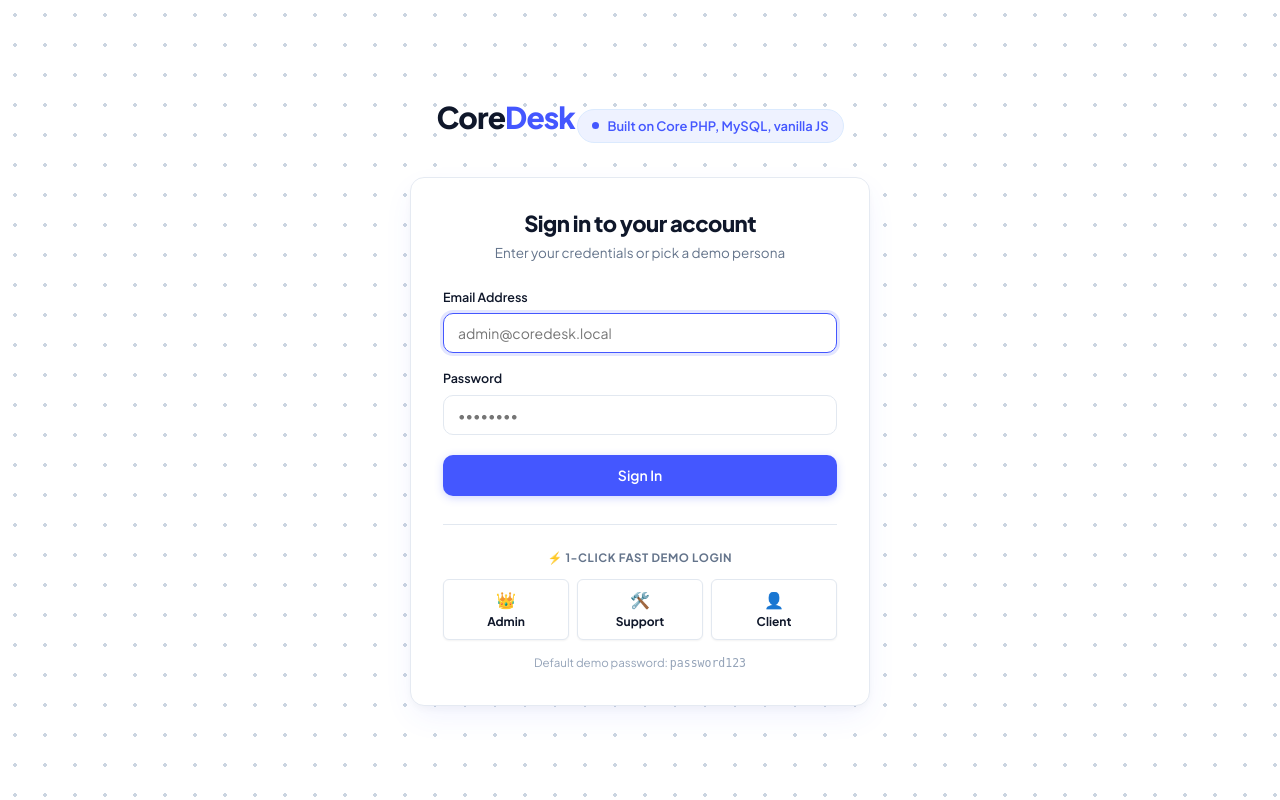
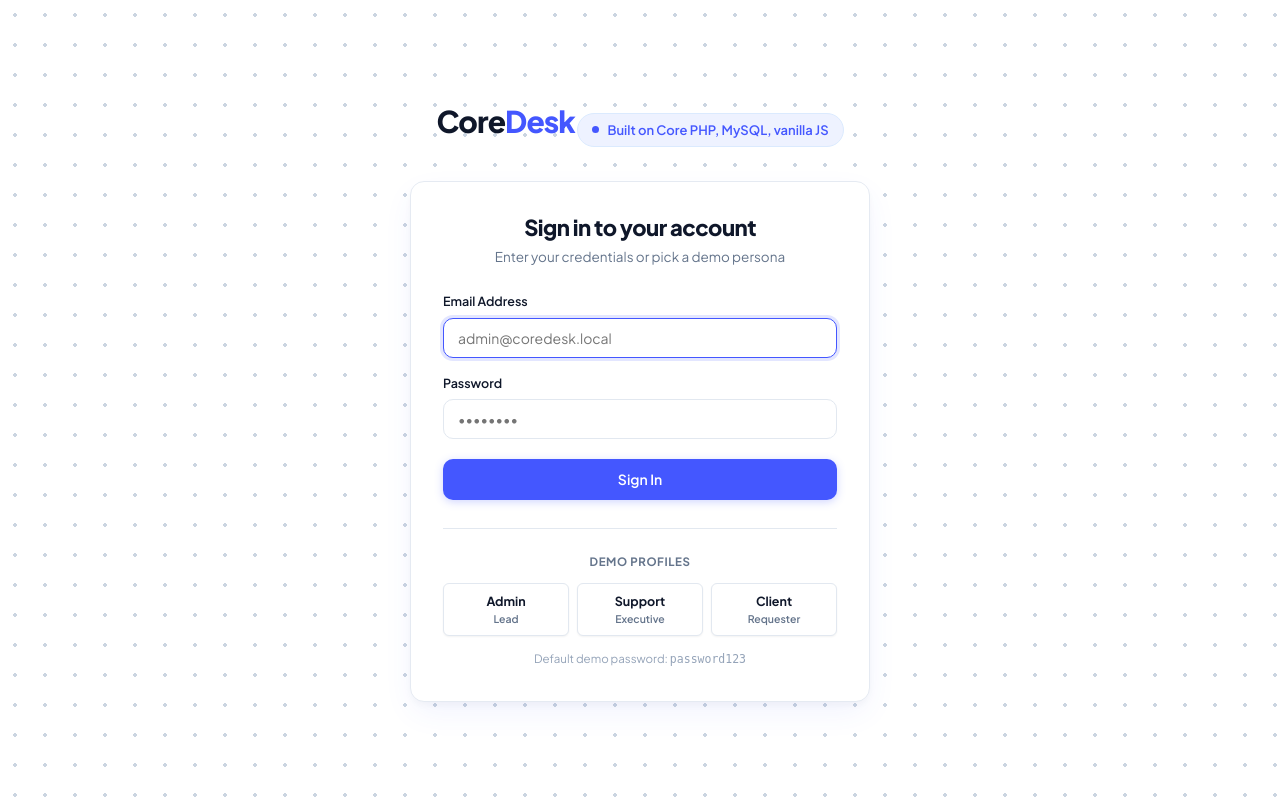
Before and after one commit to dikshadamahe/CoreDesk, a PHP site: page /login.php in a window 1280 px wide. Run offline with PHP 8.4, Linux system fonts and the light colour scheme.

Commit message:
fix(auth): fix instant role switching with dedicated handler and remove all emojis across UI

```diff
--- a/assets/js/app.js
+++ b/assets/js/app.js
@@ -25,8 +25,8 @@ function showToast(message, type = 'success') {
 
     const toast = document.createElement('div');
     toast.className = `toast-alert toast-${type === 'error' ? 'error' : 'success'}`;
-    const icon = type === 'error' ? '⚠️' : '✅';
-    toast.innerHTML = `<span>${icon}</span> <span>${escapeHtml(message)}</span>`;
+    const label = type === 'error' ? 'Notice:' : 'Success:';
+    toast.innerHTML = `<span style="font-weight:700;">${label}</span> <span>${escapeHtml(message)}</span>`;
 
     container.appendChild(toast);
     setTimeout(() => {
@@ -203,7 +203,7 @@ function appendReplyToThread(reply) {
                     <span class="lozenge lozenge-inprogress" style="font-size: 9px; padding: 1px 5px; margin-left: 4px;">
                         ${escapeHtml((reply.user_role || 'Agent').toUpperCase())}
                     </span>
-                    ${isInternal ? '<span class="lozenge" style="background: #FFE380; color: #614700; border: 1px solid #FFAB00; font-size: 9px; margin-left: 4px;">🔒 Private Staff Note</span>' : ''}
+                    ${isInternal ? '<span class="status-pill status-inprogress" style="font-size: 9.5px; padding: 1px 6px; margin-left: 4px;">Private Staff Note</span>' : ''}
                 </div>
             </div>
             <span style="font-size: 11.5px; color: var(--text-muted);">Just now</span>
--- a/login.php
+++ b/login.php
@@ -1,7 +1,7 @@
 <?php
 // =====================================================================
 // login.php
-// Clean SaaS Authentication Portal (Dot Grid Background & Vibrant Blue)
+// Clean SaaS Authentication Portal (Dot Grid Background & Royal Blue)
 // =====================================================================
 
 declare(strict_types=1);
@@ -9,7 +9,8 @@ declare(strict_types=1);
 require_once __DIR__ . '/config/auth.php';
 require_once __DIR__ . '/config/database.php';
 
-if (isLoggedIn()) {
+// Only redirect if GET request and already logged in
+if ($_SERVER['REQUEST_METHOD'] === 'GET' && isLoggedIn()) {
     header('Location: index.php');
     exit;
 }
@@ -118,27 +119,26 @@ $csrfToken = generateCsrfToken();
             </button>
         </form>
 
-        <!-- 1-Click Persona Quick Switcher -->
+        <!-- 1-Click Persona Quick Switcher (Zero Emojis) -->
         <div style="margin-top: 28px; padding-top: 24px; border-top: 1px solid var(--border-subtle); text-align: center;">
             <span style="font-size: 11.5px; font-weight: 700; text-transform: uppercase; letter-spacing: 0.05em; color: var(--text-muted); display: block; margin-bottom: 12px;">
-                ⚡ 1-Click Fast Demo Login
+                Demo Profiles
             </span>
 
-            <form method="POST" action="login.php" style="display: grid; grid-template-columns: 1fr 1fr 1fr; gap: 8px;">
-                <input type="hidden" name="csrf_token" value="<?= e($csrfToken) ?>">
-                <button type="submit" name="quick_login_role" value="admin" class="btn btn-secondary btn-sm" style="flex-direction: column; gap: 4px; padding: 10px 4px;">
-                    <span style="font-size: 16px;">👑</span>
-                    <strong style="font-size: 12px;">Admin</strong>
-                </button>
-                <button type="submit" name="quick_login_role" value="agent" class="btn btn-secondary btn-sm" style="flex-direction: column; gap: 4px; padding: 10px 4px;">
-                    <span style="font-size: 16px;">🛠️</span>
-                    <strong style="font-size: 12px;">Support</strong>
-                </button>
-                <button type="submit" name="quick_login_role" value="customer" class="btn btn-secondary btn-sm" style="flex-direction: column; gap: 4px; padding: 10px 4px;">
-                    <span style="font-size: 16px;">👤</span>
-                    <strong style="font-size: 12px;">Client</strong>
-                </button>
-            </form>
+            <div style="display: grid; grid-template-columns: 1fr 1fr 1fr; gap: 8px;">
+                <a href="switch-role.php?role=admin" class="btn btn-secondary btn-sm" style="flex-direction: column; gap: 2px; padding: 10px 4px;">
+                    <strong style="font-size: 12.5px;">Admin</strong>
+                    <span style="font-size: 10.5px; color: var(--text-muted);">Lead</span>
+                </a>
+                <a href="switch-role.php?role=agent" class="btn btn-secondary btn-sm" style="flex-direction: column; gap: 2px; padding: 10px 4px;">
+                    <strong style="font-size: 12.5px;">Support</strong>
+                    <span style="font-size: 10.5px; color: var(--text-muted);">Executive</span>
+                </a>
+                <a href="switch-role.php?role=customer" class="btn btn-secondary btn-sm" style="flex-direction: column; gap: 2px; padding: 10px 4px;">
+                    <strong style="font-size: 12.5px;">Client</strong>
+                    <span style="font-size: 10.5px; color: var(--text-muted);">Requester</span>
+                </a>
+            </div>
 
             <div style="font-size: 11.5px; color: var(--text-subtlest); margin-top: 14px;">
                 Default demo password: <code>password123</code>
--- a/tickets.php
+++ b/tickets.php
@@ -192,7 +192,7 @@ require_once __DIR__ . '/includes/header.php';
                                 <div style="display: flex; gap: 8px; align-items: center; margin-top: 3px; font-size: 12px; color: var(--text-muted);">
                                     <span class="category-tag"><?= e($t['category_name']) ?></span>
                                     <?php if ($t['reply_count'] > 0): ?>
-                                        <span>💬 <?= (int)$t['reply_count'] ?></span>
+                                        <span><?= (int)$t['reply_count'] ?> replies</span>
                                     <?php endif; ?>
                                 </div>
                             </td>
```
Also changed, not shown: index.php (+11 -14 lines), switch-role.php (added, +46 -0 lines), ticket-view.php (+4 -4 lines).
